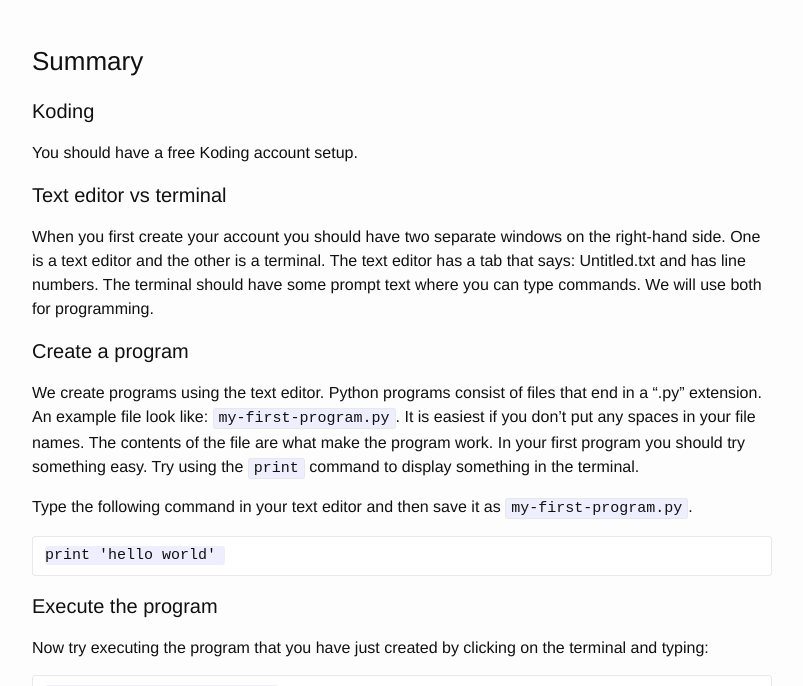
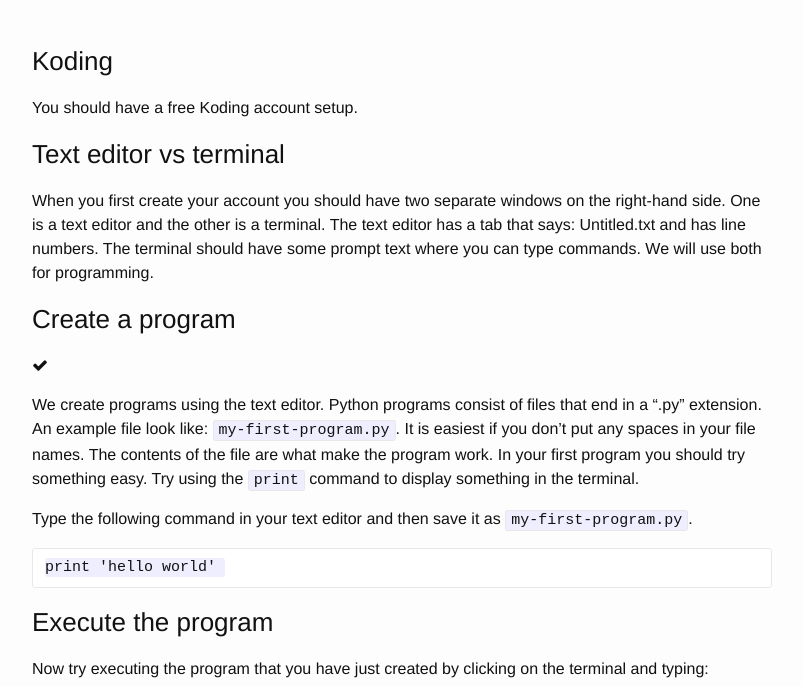
Before and after one commit to cyanimation/programming-fundamentals, a Jekyll site: the page built from _posts/2015-12-15-your-first-program.md, in a window 1280 px wide and 900 px high, scrolled down 305 px, cut to the strip 214-900 px from the top of the window. Shown: the whole strip, without its empty margins (238-1041 px from the left). Built offline with Jekyll 4.4.1, drawn with Linux system fonts in a browser that asks for light colours; nearby versions of some CDN libraries.

Commit message:
add primer and complete homework; test out font-awesome

```diff
--- a/_includes/head.html
+++ b/_includes/head.html
@@ -8,4 +8,5 @@
 
     <link rel="stylesheet" href="{{ "/css/main.css" | prepend: site.baseurl }}">
     <link rel="canonical" href="{{ page.url | replace:'index.html','' | prepend: site.baseurl | prepend: site.url }}">
+    <link href="//maxcdn.bootstrapcdn.com/font-awesome/4.2.0/css/font-awesome.min.css" rel="stylesheet">
 </head>
--- a/_posts/2015-12-15-your-first-program.md
+++ b/_posts/2015-12-15-your-first-program.md
@@ -9,13 +9,11 @@
 
 &nbsp;
 
-### Summary
-
-#### Koding
+### Koding
 
 You should have a free Koding account setup.
 
-#### Text editor vs terminal
+### Text editor vs terminal
 
 When you first create your account you should have two separate windows on the
 right-hand side. One is a text editor and the other is a terminal. The text
@@ -24,7 +22,9 @@
 programming.
 
 
-#### Create a program
+### Create a program
+
+<i class="fa fa-check"></i>
 
 We create programs using the text editor. Python programs consist of files that
 end in a ".py" extension. An example file look like: `my-first-program.py`. It
@@ -38,7 +38,7 @@
 
     print 'hello world'
 
-#### Execute the program
+### Execute the program
 
 Now try executing the program that you have just created by clicking on the
 terminal and typing:
```
Also changed, not shown: _posts/2015-12-21-primer.md (added, +16 -0 lines), syllabus.md (+1 -0 lines).
